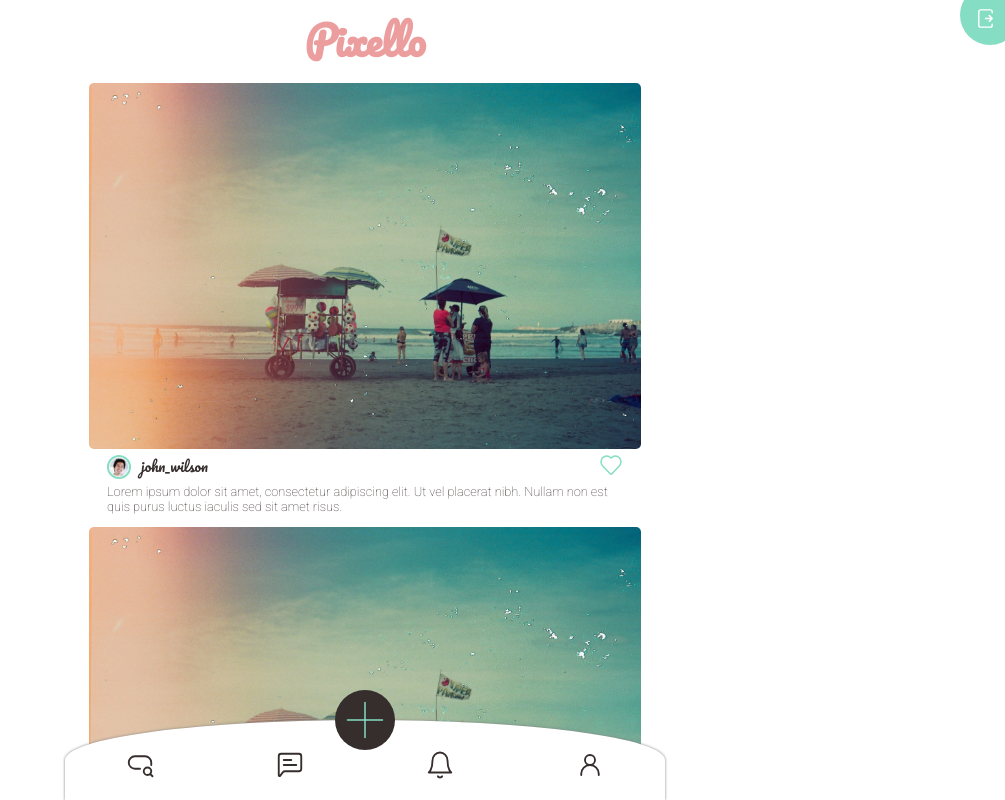
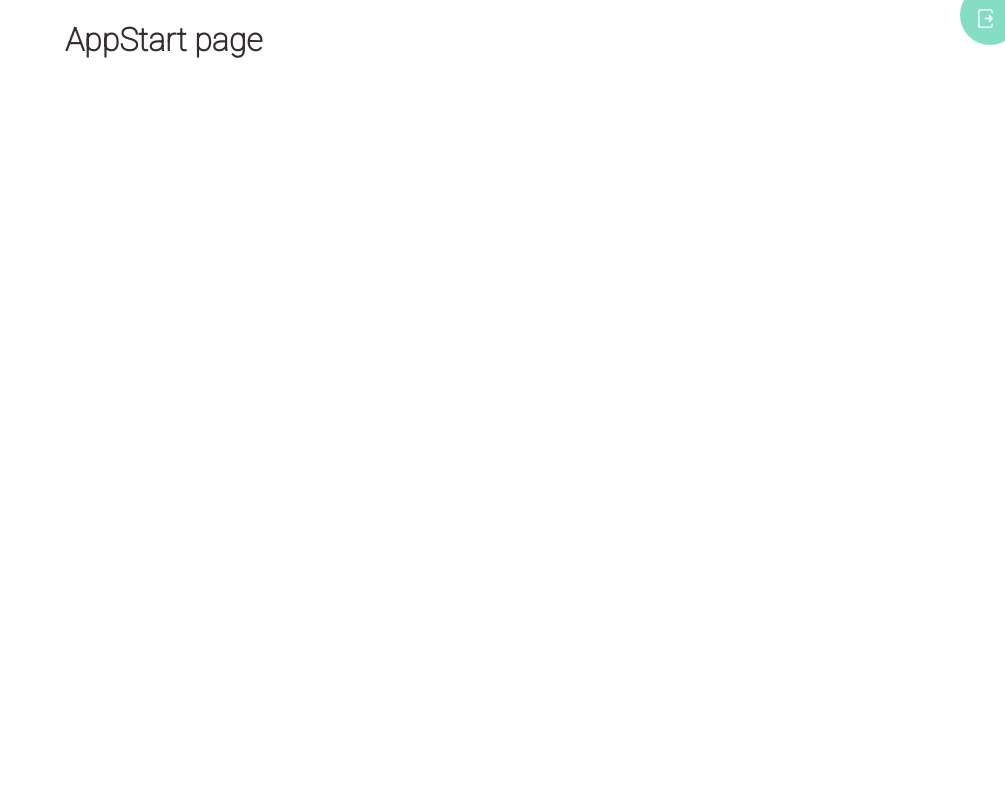
Before and after one commit to mdart86/Pixello, a React (Create React App) app: page / in a window 1280 px wide. Shown: the top 800 px of the page, without its empty margins (275-1280 px from the left). Built offline with nearby package versions, Linux system fonts and the light colour scheme.

Commit message:
implemented logic for showing the navbar on some pages but not on others

```diff
--- a/src/App.js
+++ b/src/App.js
@@ -1,8 +1,9 @@
-import React from 'react'
+import React, { useState } from 'react'
 import GlobalStyles from './GlobalStyles'
 import { BrowserRouter as Router, Route, Switch } from 'react-router-dom'
 import { Nav } from './components/Nav'
 import { Logout } from './components/Logout'
+import { AppStart } from './components/AppStart'
 import { About } from './components/About';
 import { LogIn } from './components/LogIn';
 import { SignUp } from './components/SignUp';
@@ -16,19 +17,17 @@ import { Message } from './components/Message';
 import { Notifications } from './components/Notifications';
 import { NotFound } from './components/NotFound';
 
-// "/" is currently routing to the home page
-//this is because it's the only content atm
-//I will change this later to the AppStart page
+export const App = () => {
 
-export const App = () => {
+  const [pathname, setPathname] = useState(window.location.pathname)
+  console.log(pathname)
   return (
     <>
       <Router>
             <GlobalStyles/>
                 <Switch>
                     <Route exact path="/">
-                        {/* <AppStart/> */}
-                        <Home/>
+                        <AppStart/>
                     </Route>
                     <Route exact path="/about">
                         <About/>
@@ -67,7 +66,8 @@ export const App = () => {
                         <NotFound/>
                     </Route>
                 </Switch>
-            <Nav/>
+
+            {pathname === "/" || pathname === "/about" || pathname === "/log-in" || pathname === "/sign-up" ? null : <Nav/>}
             <Logout/>
       </Router>
     </>
```
